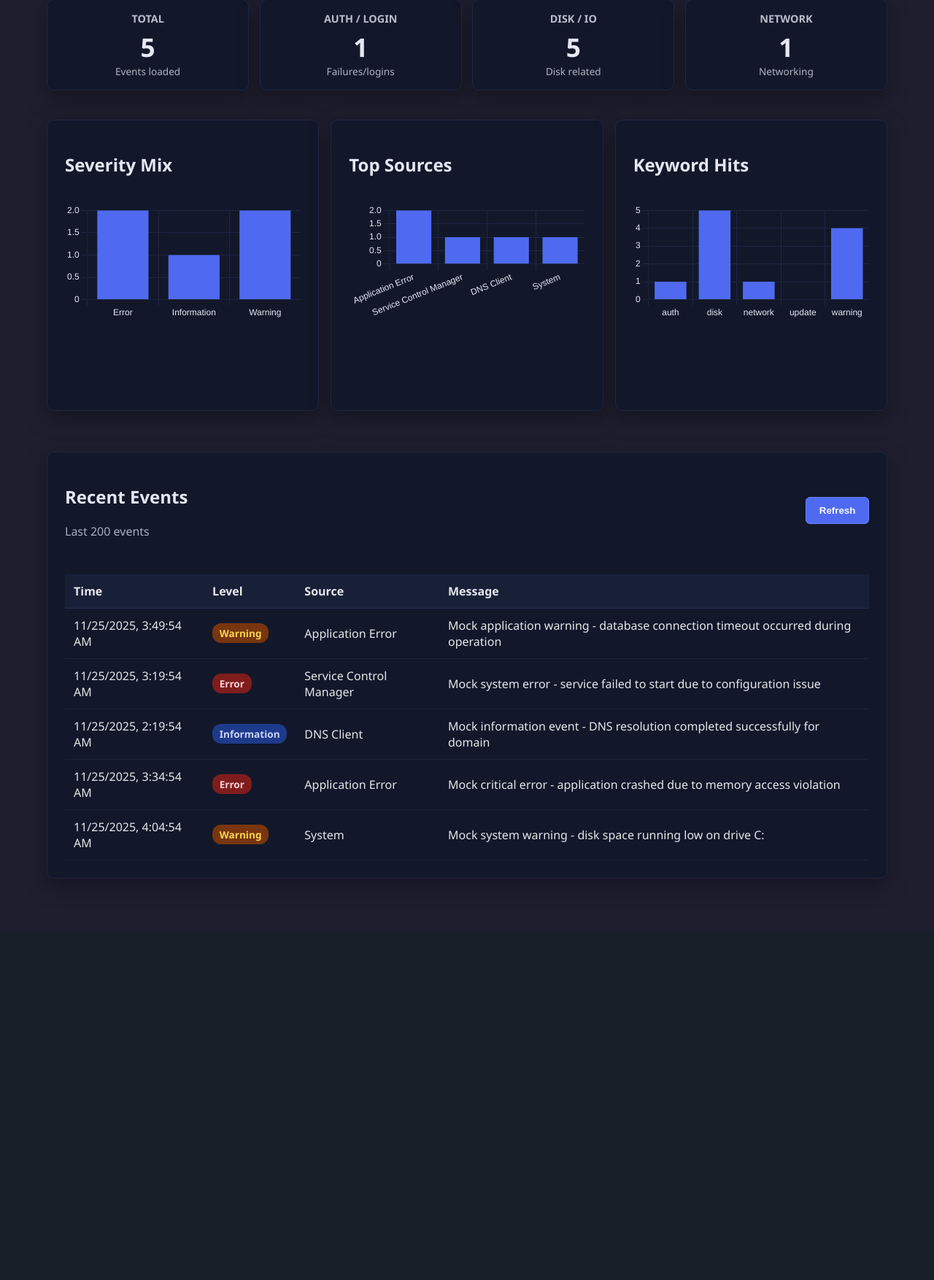
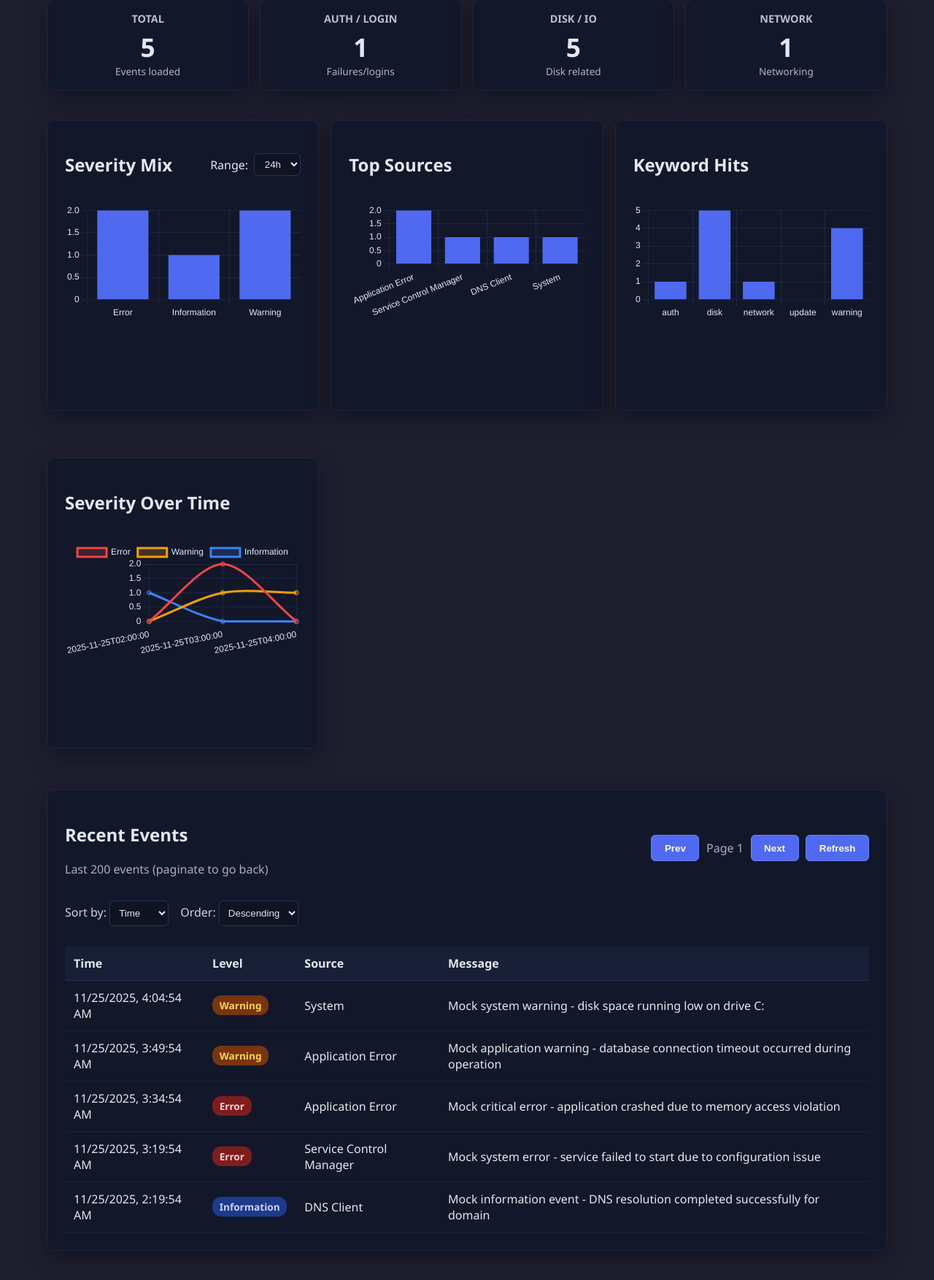
Before and after one commit to xfaith4/SystemDashboard, a Flask app: page /events in a window 1280 px wide. Shown: the part 283-2037 px from the top of the page at 73% size. Before the commit the page ends 1487 px from the top, so only its background shows below. Run offline with Flask 3, Linux system fonts and the light colour scheme; some libraries are stand-ins or nearby versions.

Commit message:
Update README and enhance event handling in the dashboard
- Updated service descriptions in README.md for clarity.
- Added pagination and sorting features to event logs in app.js.
- Improved event fetching with offset and since_hours parameters in app.py.
- Enhanced router and LAN observability scripts for better credential handling.
- Added severity trend visualization to events.html.

```diff
--- a/app/app.py
+++ b/app/app.py
@@ -84,6 +84,17 @@
     if value is None:
         return ''
     if isinstance(value, str):
+        # Handle serialized /Date(1764037519528)/ from Windows EventLog JSON
+        if value.startswith('/Date(') and value.endswith(')/'):
+            try:
+                import re
+                match = re.search(r'/Date\((\-?\d+)\)/', value)
+                if match:
+                    ms = int(match.group(1))
+                    dt = datetime.datetime.utcfromtimestamp(ms / 1000.0)
+                    return dt.isoformat() + 'Z'
+            except Exception:
+                pass
         return value
     if isinstance(value, datetime.datetime):
         return value.isoformat()
@@ -111,7 +122,7 @@
         return str(value) if value is not None else ''
 
 
-def get_windows_events(level: str = None, max_events: int = 50, with_source: bool = False):
+def get_windows_events(level: str = None, max_events: int = 50, with_source: bool = False, since_hours: int = None, offset: int = 0):
     """Fetch recent Windows events via PowerShell. Level can be 'Error', 'Warning', or None for any.
     Returns list of dicts with time, source, id, level, message.
     """
@@ -197,6 +208,11 @@
                 'level': e.get('LevelDisplayName'),
                 'message': e.get('Message'),
             })
+        # Apply simple offset/pagination for UI
+        if offset > 0:
+            events = events[offset:]
+        if max_events:
+            events = events[:max_events]
         return (events, 'windows') if with_source else events
     except Exception:
         return ([], 'error') if with_source else []
@@ -247,7 +263,7 @@
                        message,
                        source_host
                 FROM telemetry.syslog_recent
-                WHERE source = 'asus'
+                WHERE source IN ('asus', 'router', 'syslog')
                 ORDER BY received_utc DESC
                 LIMIT %s
                 """,
@@ -352,6 +368,57 @@
         for key, words in keywords.items():
             if any(w in msg for w in words):
                 summary['keyword_counts'][key] += 1
+
+        # Build hourly buckets for severity timeline
+        try:
+            t = e.get('time')
+            dt = None
+            if isinstance(t, datetime.datetime):
+                dt = t
+            elif isinstance(t, str):
+                try:
+                    dt = datetime.datetime.fromisoformat(t.replace('Z', '+00:00'))
+                except Exception:
+                    dt = None
+            if dt:
+                bucket = dt.replace(minute=0, second=0, microsecond=0)
+                key_bucket = bucket.isoformat()
+                if key_bucket not in summary:
+                    summary.setdefault('severity_timeline', [])
+                # Accumulate into dict map first for efficiency
+        except Exception:
+            pass
+
+    # Build severity timeline map
+    timeline_map = {}
+    for e in events:
+        dt = None
+        t = e.get('time')
+        if isinstance(t, datetime.datetime):
+            dt = t
+        elif isinstance(t, str):
+            try:
+                dt = datetime.datetime.fromisoformat(t.replace('Z', '+00:00'))
+            except Exception:
+                dt = None
+        if dt is None:
+            continue
+        bucket = dt.replace(minute=0, second=0, microsecond=0)
+        bucket_key = bucket.isoformat()
+        if bucket_key not in timeline_map:
+            timeline_map[bucket_key] = {'error': 0, 'warning': 0, 'information': 0}
+        sev_lower = (e.get('level') or 'information').lower()
+        if 'error' in sev_lower:
+            timeline_map[bucket_key]['error'] += 1
+        elif 'warn' in sev_lower:
+            timeline_map[bucket_key]['warning'] += 1
+        else:
+            timeline_map[bucket_key]['information'] += 1
+
+    timeline = []
+    for k, v in sorted(timeline_map.items()):
+        timeline.append({'bucket': k, **v})
+    summary['severity_timeline'] = timeline
 
     # convert source counts to top list
     def top_list(d, n=5):
@@ -672,15 +739,21 @@
 def api_events():
     level = request.args.get('level')
     max_events = int(request.args.get('max', '100'))
-    events_raw, source = get_windows_events(level=level, max_events=max_events, with_source=True)
+    page = int(request.args.get('page', '1'))
+    since_hours = request.args.get('since_hours')
+    offset = (page - 1) * max_events if page > 0 else 0
+    since = int(since_hours) if since_hours else None
+    events_raw, source = get_windows_events(level=level, max_events=max_events, with_source=True, since_hours=since, offset=offset)
     events = _normalize_events(events_raw)
-    return jsonify({'events': events, 'source': source})
+    return jsonify({'events': events, 'source': source, 'page': page})
 
 
 @app.route('/api/events/summary')
 def api_events_summary():
     max_events = int(request.args.get('max', '300'))
-    events_raw, source = get_windows_events(max_events=max_events, with_source=True)
+    since_hours = request.args.get('since_hours')
+    since = int(since_hours) if since_hours else None
+    events_raw, source = get_windows_events(max_events=max_events, with_source=True, since_hours=since)
     events = _normalize_events(events_raw)
     data = summarize_system_events(events)
     data['source'] = source
--- a/app/templates/events.html
+++ b/app/templates/events.html
@@ -8,7 +8,7 @@
     </div>
     <div class="toolbar">
       <input id="searchInput" type="search" placeholder="Search messages, sources..." />
-      <select id="levelFilter">
+      <select id="levelFilter" title="Filter by event level">
         <option value="">All Levels</option>
         <option>Error</option>
         <option>Warning</option>
@@ -29,7 +29,18 @@
 
   <div class="grid charts-grid">
     <section class="content-section">
-      <header class="section-header"><h2>Severity Mix</h2></header>
+      <header class="section-header"><h2>Severity Mix</h2>
+        <div class="range-selector">
+          <label for="rangeHours">Range:</label>
+          <select id="rangeHours">
+            <option value="1">1h</option>
+            <option value="6">6h</option>
+            <option value="24" selected>24h</option>
+            <option value="72">3d</option>
+            <option value="168">7d</option>
+          </select>
+        </div>
+      </header>
       <div class="chart-container"><canvas id="chart-severity"></canvas></div>
     </section>
     <section class="content-section">
@@ -40,16 +51,40 @@
       <header class="section-header"><h2>Keyword Hits</h2></header>
       <div class="chart-container"><canvas id="chart-keywords"></canvas></div>
     </section>
+    <section class="content-section full-span">
+      <header class="section-header"><h2>Severity Over Time</h2></header>
+      <div class="chart-container"><canvas id="chart-severity-trend"></canvas></div>
+    </section>
   </div>
 
     <section class="content-section">
       <header class="section-header">
         <div>
           <h2>Recent Events</h2>
-        <p class="muted">Last 200 events</p>
+          <p class="muted">Last 200 events (paginate to go back)</p>
         </div>
+      <div class="table-actions">
+        <button class="btn-refresh" onclick="prevPage()">Prev</button>
+        <span id="pageIndicator" class="muted">Page 1</span>
+        <button class="btn-refresh" onclick="nextPage()">Next</button>
         <button class="btn-refresh" onclick="refreshEvents()">Refresh</button>
+      </div>
       </header>
+    <div class="table-controls">
+      <label>Sort by:
+        <select id="sortField">
+          <option value="time">Time</option>
+          <option value="level">Level</option>
+          <option value="source">Source</option>
+        </select>
+      </label>
+      <label>Order:
+        <select id="sortDir">
+          <option value="desc">Descending</option>
+          <option value="asc">Ascending</option>
+        </select>
+      </label>
+    </div>
     <div class="table-container">
       <table class="data-table" id="eventsTable">
         <thead><tr><th>Time</th><th>Level</th><th>Source</th><th>Message</th></tr></thead>
@@ -61,10 +96,12 @@
   </section>
 </section>
 
-<script src="https://cdn.jsdelivr.net/npm/chart.js@4.4.0/dist/chart.umd.min.js" integrity="sha384-vEfONZqRTlzqQqNJqVqhqF12DJAkiFCMaZJdKdGPzVkqfAqQkPW/OLvVHxMoJNE8" crossorigin="anonymous"></script>
+<script src="https://cdn.jsdelivr.net/npm/chart.js@4.4.0/dist/chart.umd.min.js" crossorigin="anonymous"></script>
 <script>
-let chartSeverity, chartSources, chartKeywords;
+let chartSeverity, chartSources, chartKeywords, chartSeverityTrend;
 let currentEvents = [];
+let currentPage = 1;
+let rangeHours = 24;
 
 function formatTime(value) {
   if (!value) return '--';
@@ -73,7 +110,7 @@
 }
 
 async function loadSummary() {
-  const res = await fetch('/api/events/summary?max=500');
+  const res = await fetch(`/api/events/summary?max=500&since_hours=${rangeHours}`);
   const data = await res.json();
   updateSourceBanner(data.source);
   document.getElementById('stat-total').textContent = data.total || 0;
@@ -98,20 +135,31 @@
   const kwLabels = kwLabelsRaw.length ? kwLabelsRaw : ['No data'];
   const kwValues = kwValuesRaw.length ? kwValuesRaw : [0];
   renderBar('keywords', kwLabels, kwValues, 'Hits');
+
+  // Trend data
+  const trend = data.severity_timeline || [];
+  const labels = trend.map(p => p.bucket || '');
+  const err = trend.map(p => p.error || 0);
+  const warn = trend.map(p => p.warning || 0);
+  const info = trend.map(p => p.information || 0);
+  renderLineTrend(labels, err, warn, info);
 }
 
 async function loadEvents() {
-  const res = await fetch('/api/events?max=200');
+  const res = await fetch(`/api/events?max=200&page=${currentPage}&since_hours=${rangeHours}`);
   const data = await res.json();
   currentEvents = data.events || [];
   updateSourceBanner(data.source);
   renderTable();
+  updatePageIndicator();
 }
 
 function renderTable() {
   const tbody = document.getElementById('eventsBody');
   const search = document.getElementById('searchInput').value.toLowerCase();
   const level = document.getElementById('levelFilter').value;
+  const sortField = document.getElementById('sortField').value;
+  const sortDir = document.getElementById('sortDir').value;
 
   let filtered = currentEvents;
   if (search) {
@@ -123,6 +171,22 @@
   if (level) {
     filtered = filtered.filter(e => (e.level || '').toLowerCase().includes(level.toLowerCase()));
   }
+
+  filtered = filtered.slice().sort((a, b) => {
+    const dir = sortDir === 'asc' ? 1 : -1;
+    if (sortField === 'time') {
+      const ta = new Date(a.time || 0).getTime();
+      const tb = new Date(b.time || 0).getTime();
+      return (ta - tb) * dir;
+    }
+    if (sortField === 'level') {
+      return (a.level || '').localeCompare(b.level || '') * dir;
+    }
+    if (sortField === 'source') {
+      return (a.source || '').localeCompare(b.source || '') * dir;
+    }
+    return 0;
+  });
 
   if (filtered.length === 0) {
     tbody.innerHTML = '<tr><td colspan="4" class="empty">No events found.</td></tr>';
@@ -163,6 +227,30 @@
   if (key === 'keywords') chartKeywords = new Chart(ctx, config);
 }
 
+function renderLineTrend(labels, errData, warnData, infoData) {
+  const ctx = document.getElementById('chart-severity-trend').getContext('2d');
+  if (chartSeverityTrend) chartSeverityTrend.destroy();
+  chartSeverityTrend = new Chart(ctx, {
+    type: 'line',
+    data: {
+      labels,
+      datasets: [
+        { label: 'Error', data: errData, borderColor: '#ef4444', backgroundColor: 'rgba(239,68,68,0.2)', tension: 0.3 },
+        { label: 'Warning', data: warnData, borderColor: '#f59e0b', backgroundColor: 'rgba(245,158,11,0.2)', tension: 0.3 },
+        { label: 'Information', data: infoData, borderColor: '#3b82f6', backgroundColor: 'rgba(59,130,246,0.2)', tension: 0.3 }
+      ]
+    },
+    options: {
+      responsive: true,
+      plugins: { legend: { position: 'top', labels: { color: '#e5e7f3' } } },
+      scales: {
+        y: { beginAtZero: true, grid: { color: '#1f2642' }, ticks: { color: '#e5e7f3' } },
+        x: { grid: { color: '#1f2642' }, ticks: { color: '#e5e7f3' } }
+      }
+    }
+  });
+}
+
 function updateSourceBanner(source) {
   const banner = document.getElementById('data-source');
   if (!banner) return;
@@ -182,13 +270,38 @@
 }
 
 function refreshEvents() {
+  currentPage = 1;
   loadSummary();
   loadEvents();
+}
+
+function nextPage() {
+  currentPage += 1;
+  loadEvents();
+}
+
+function prevPage() {
+  if (currentPage > 1) {
+    currentPage -= 1;
+    loadEvents();
+  }
+}
+
+function updatePageIndicator() {
+  const el = document.getElementById('pageIndicator');
+  if (el) el.textContent = `Page ${currentPage}`;
 }
 
 document.getElementById('refreshBtn').addEventListener('click', refreshEvents);
 document.getElementById('searchInput').addEventListener('input', renderTable);
 document.getElementById('levelFilter').addEventListener('change', renderTable);
+document.getElementById('sortField').addEventListener('change', renderTable);
+document.getElementById('sortDir').addEventListener('change', renderTable);
+document.getElementById('rangeHours').addEventListener('change', (e) => {
+  rangeHours = Number(e.target.value) || 24;
+  currentPage = 1;
+  refreshEvents();
+});
 document.addEventListener('DOMContentLoaded', refreshEvents);
 </script>
 
@@ -261,6 +374,12 @@
 .chart-container { position: relative; min-height: 260px; }
 
 .table-container { overflow-x: auto; }
+.table-controls { display: flex; gap: 1rem; align-items: center; margin: 0.5rem 0 0.75rem 0; }
+.table-controls label { color: #cbd5e1; }
+.table-controls select { padding: 0.5rem; border: 1px solid #2a3553; border-radius: 6px; background: #0f1322; color: #e5e7f3; }
+.table-actions { display: flex; gap: 0.6rem; align-items: center; }
+.range-selector { display: flex; gap: 0.5rem; align-items: center; }
+.range-selector select { padding: 0.4rem 0.6rem; border: 1px solid #2a3553; border-radius: 6px; background: #0f1322; color: #e5e7f3; }
 .data-table { width: 100%; border-collapse: collapse; color: #e5e7eb; }
 .data-table th { background: #182038; padding: 0.75rem; text-align: left; font-weight: 600; border-bottom: 1px solid #242f4b; }
 .data-table td { padding: 0.75rem; border-bottom: 1px solid #1d2438; }
--- a/app/templates/router.html
+++ b/app/templates/router.html
@@ -75,7 +75,7 @@
     </section>
 </section>
 
-<script src="https://cdn.jsdelivr.net/npm/chart.js@4.4.0/dist/chart.umd.min.js" integrity="sha384-vEfONZqRTlzqQqNJqVqhqF12DJAkiFCMaZJdKdGPzVkqfAqQkPW/OLvVHxMoJNE8" crossorigin="anonymous"></script>
+<script src="https://cdn.jsdelivr.net/npm/chart.js@4.4.0/dist/chart.umd.min.js" crossorigin="anonymous"></script>
 <script>
 let chartSeverity, chartPorts, chartWifi;
 
--- a/wwwroot/app.js
+++ b/wwwroot/app.js
@@ -20,6 +20,11 @@
   const errorListEl = document.getElementById('error-list');
   const errorTotalEl = document.getElementById('error-total');
   const refreshIntervalEl = document.getElementById('refresh-interval');
+
+  // If this page doesn't have the dashboard elements, bail out early.
+  if (!statusEl) {
+    return;
+  }
 
   if (refreshIntervalEl) {
     refreshIntervalEl.textContent = (REFRESH_INTERVAL / 1000).toString();
```
Also changed, not shown: README.md, 1 other file. Lines whose indentation alone changed are shown as unchanged.
